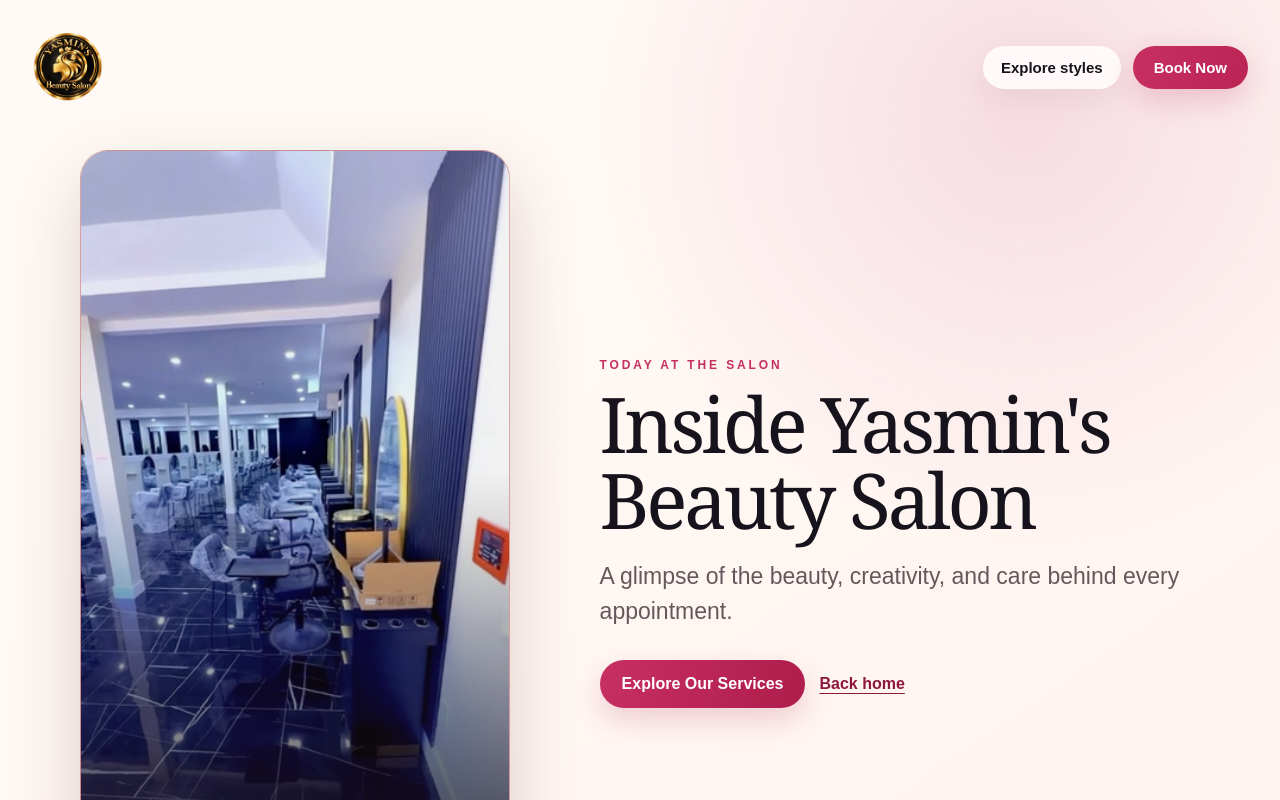
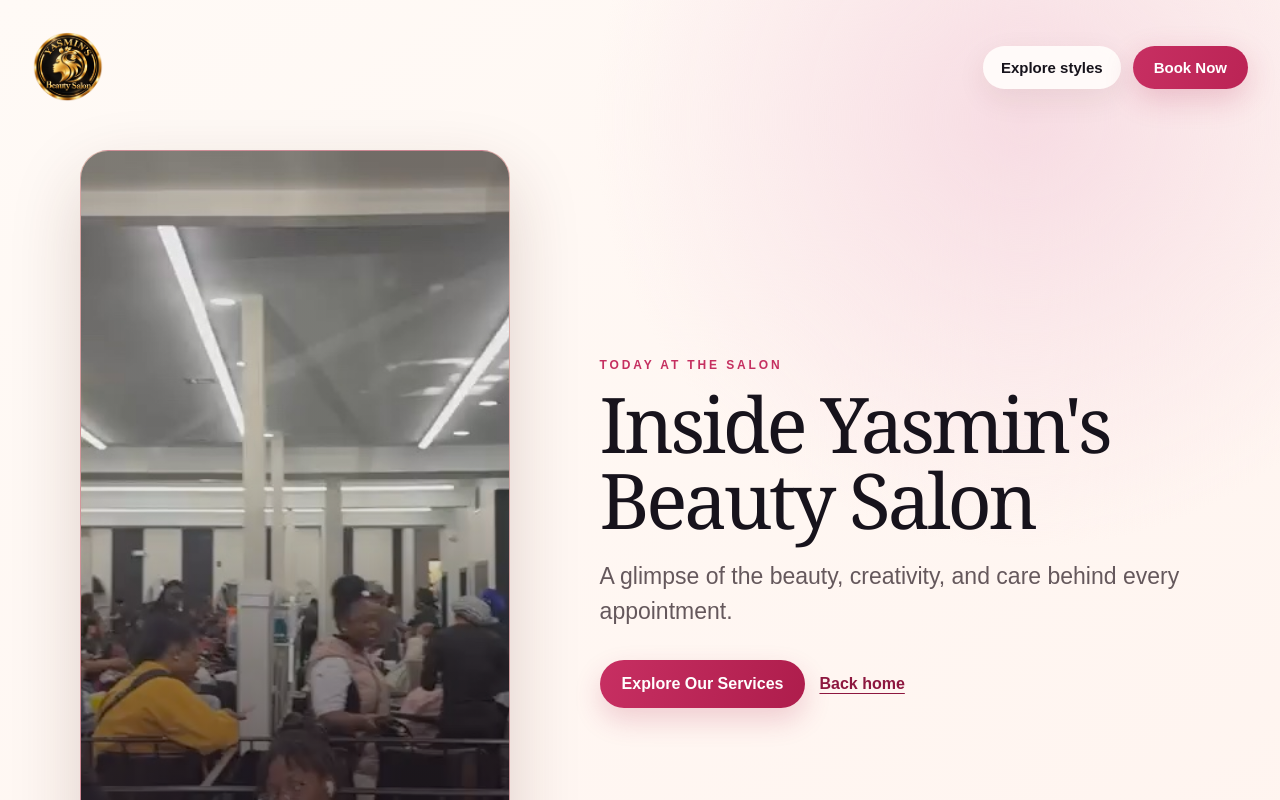
Before and after one commit to Hazichomwarr/yasmin-booking, a Next.js app: page /today-at-salon in a window 1280 px wide. Shown: the top 800 px of the page. Built offline with nearby package versions, Linux system fonts and the light colour scheme.

Commit message:
feat(media): update today at the salon video

```diff
--- a/components/today-at-salon/today-at-salon-content.ts
+++ b/components/today-at-salon/today-at-salon-content.ts
@@ -22,9 +22,9 @@ export const TODAY_AT_SALON_BOOKING_CTA = {
 export const TODAY_AT_SALON_CONTENT: Readonly<TodayAtSalonContent> = {
   title: "Inside Yasmin's Beauty Salon",
   description: "A glimpse of the beauty, creativity, and care behind every appointment.",
-  videoSrc: "/media/yasmin-salon-week-01.mp4",
+  videoSrc: "/media/yasmin-salon-week-02.mp4",
   videoAvailable: true,
-  posterSrc: "/media/yasmin-salon-week-01.jpg",
+  posterSrc: "/media/yasmin-salon-week-02.jpg",
   ctaLabel: "Explore Our Services",
   ctaHref: "/styles",
   publicationLabel: "Today at the salon",
```
Also changed, not shown: public/media/README.md, public/media/yasmin-salon-week-02.jpg (added), 1 other file (tests, documents, lock files or other folders).
